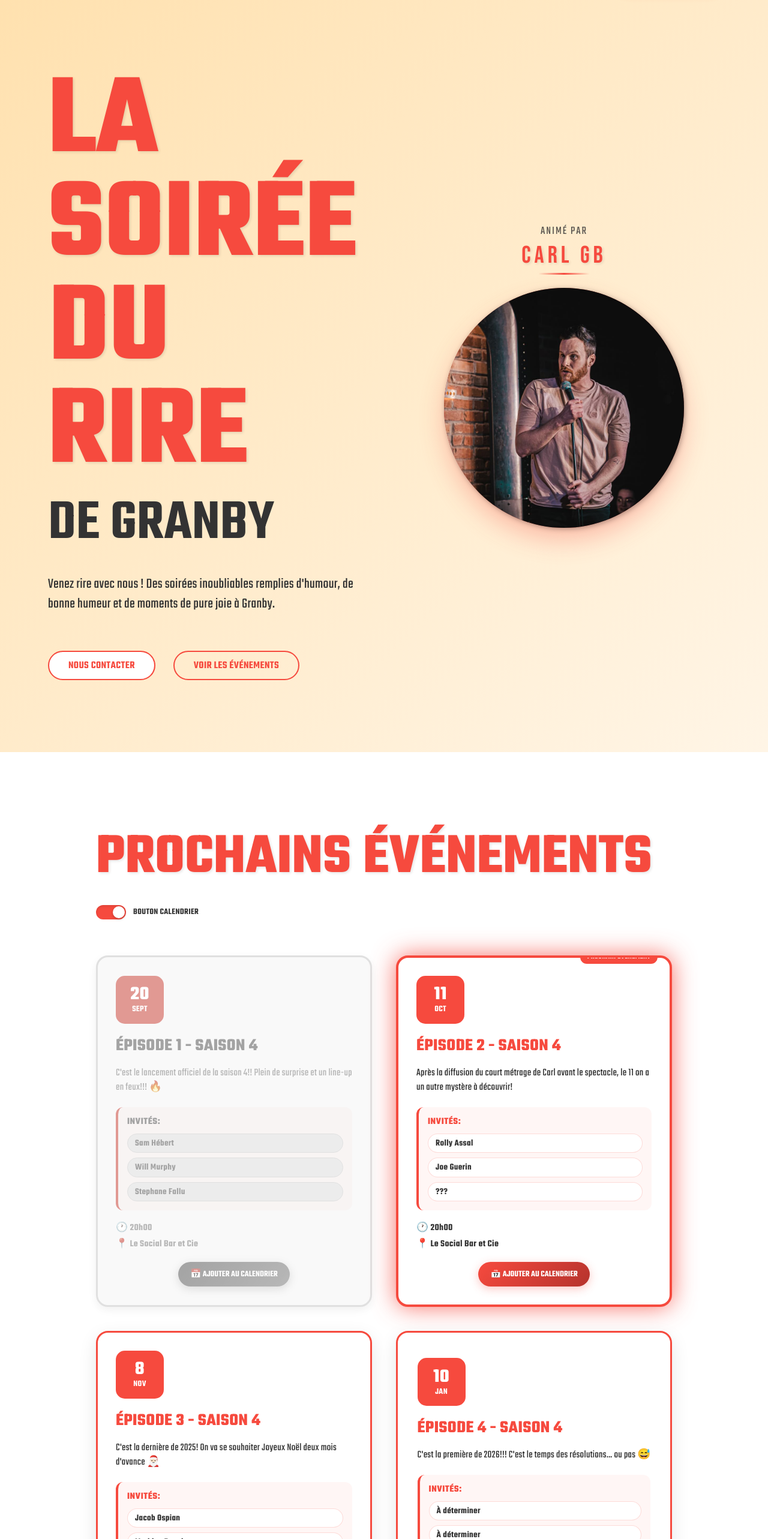
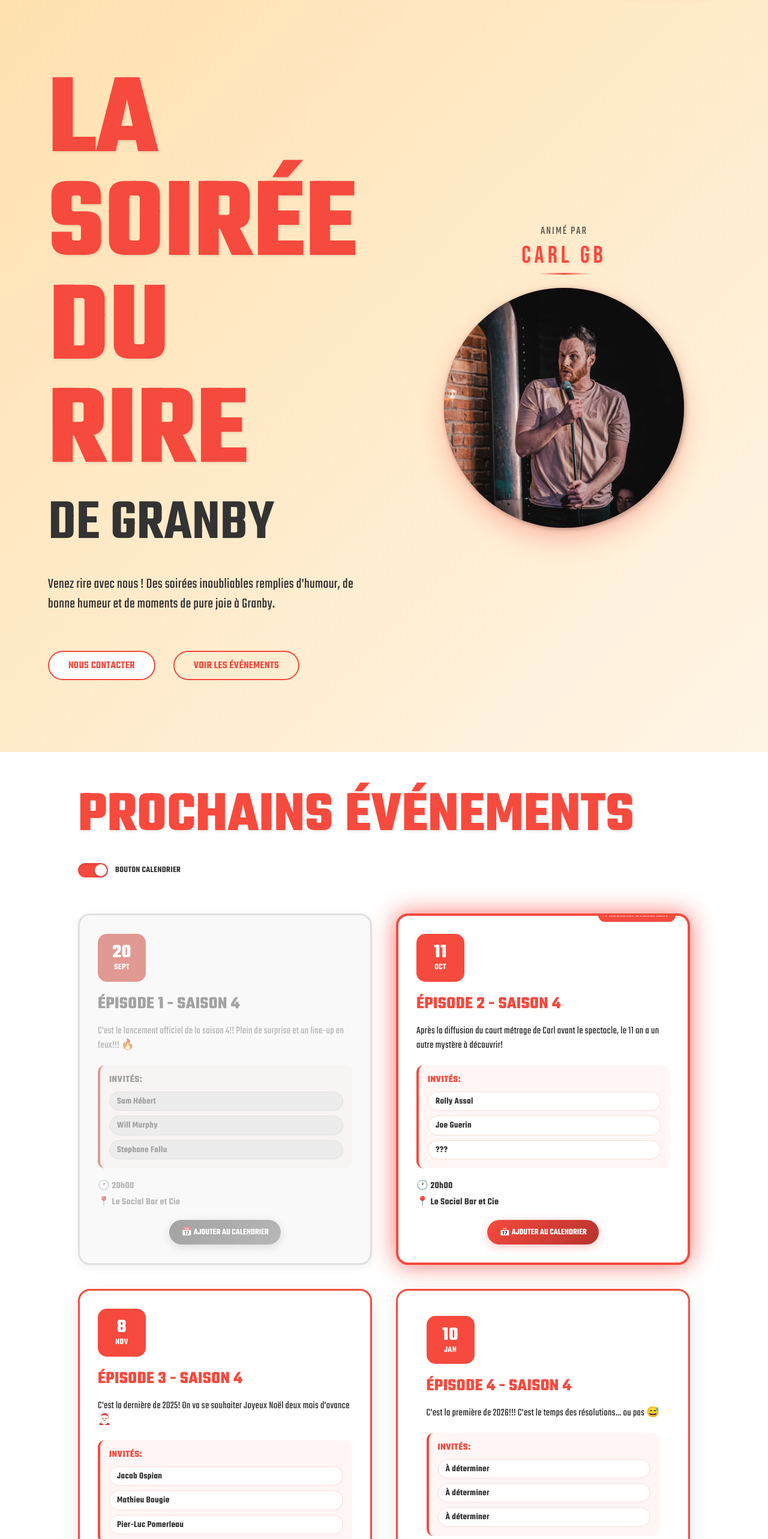
Before and after one commit to carlcgb/SRDG, a React (Create React App) app: page / in a window 1280 px wide. Shown: the top 2566 px of the page at 60% size. Built offline with nearby package versions, Linux system fonts and the light colour scheme.

Commit message:
Small fix padding and navbar behavior

```diff
--- a/public/style/main.css
+++ b/public/style/main.css
@@ -426,7 +426,7 @@ body {
 
 /* Événements Section */
 .events-section {
-    padding: var(--section-padding);
+    padding: 50px;
     background: var(--accent-light);
 }
 
--- a/src/components/Events.js
+++ b/src/components/Events.js
@@ -188,7 +188,7 @@ END:VCALENDAR`;
     if (isIOS || isMac) {
       // For Apple devices, offer both options
       const choice = window.confirm(
-        'Choisissez votre calendrier:\n\nOK = Apple Calendar\nAnnuler = Google Calendar'
+        'Choisissez votre calendrier:\n\nApple = Apple Calendar\nAnnuler = Google Calendar'
       );
 
       if (choice) {
--- a/src/components/Navigation.js
+++ b/src/components/Navigation.js
@@ -40,7 +40,7 @@ const Navigation = () => {
             className="nav-link"
             onClick={(e) => handleNavClick(e, '#blague')}
           >
-            Racontez-nous
+            Blague
           </a>
           <a
             href="https://app.tixigo.com/TOffice?token=sNozI5aN0tE7QVy3zaUxCFBQFtB%2Bg7sW0cWMhItujXo%3D&fbclid=IwY2xjawJNWLxleHRuA2FlbQIxMAABHTuOYmPpzVBIIiAXos2mv-ElAtqrkM9IknwJp84I-jt4sU0Ouc6RFQdqOA_aem_F6YCpxptwl6T8vrqwoyuxg"
```
Also changed, not shown: 1 other file (tests, documents, lock files or other folders).
